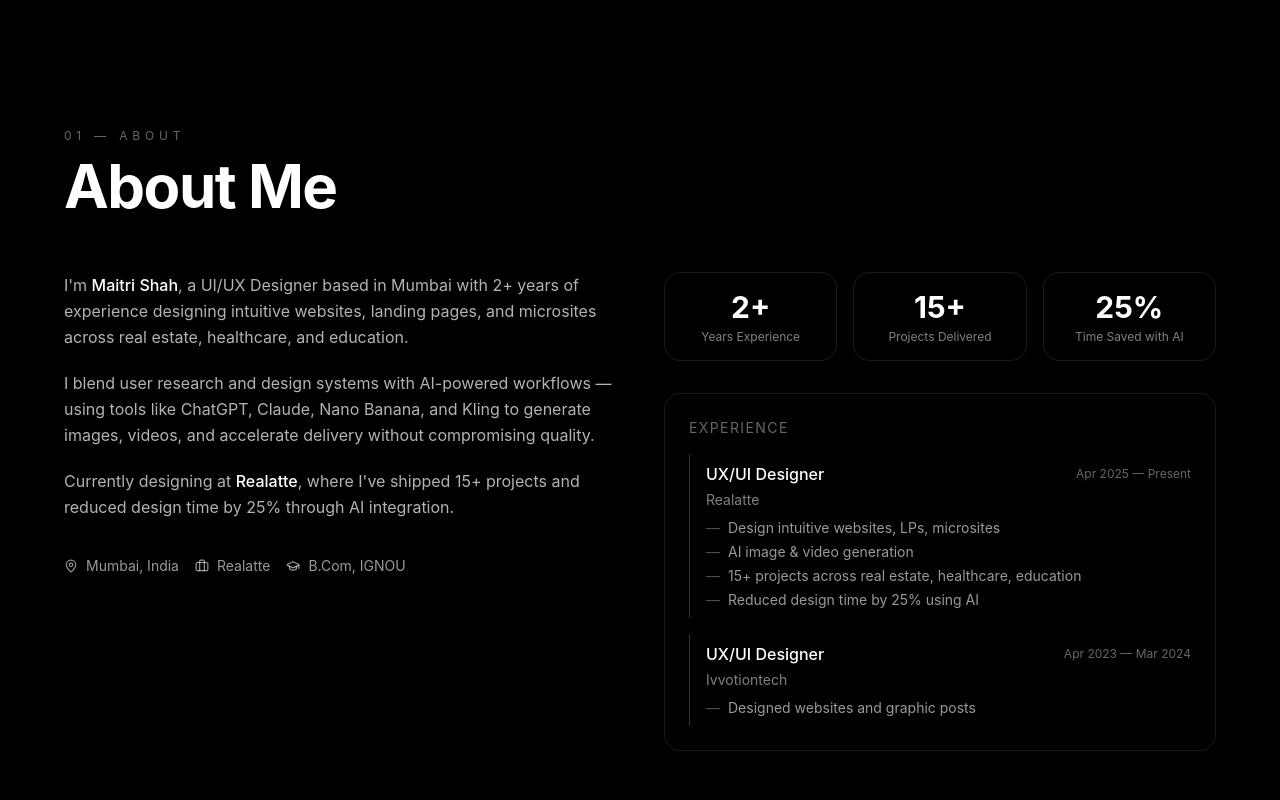
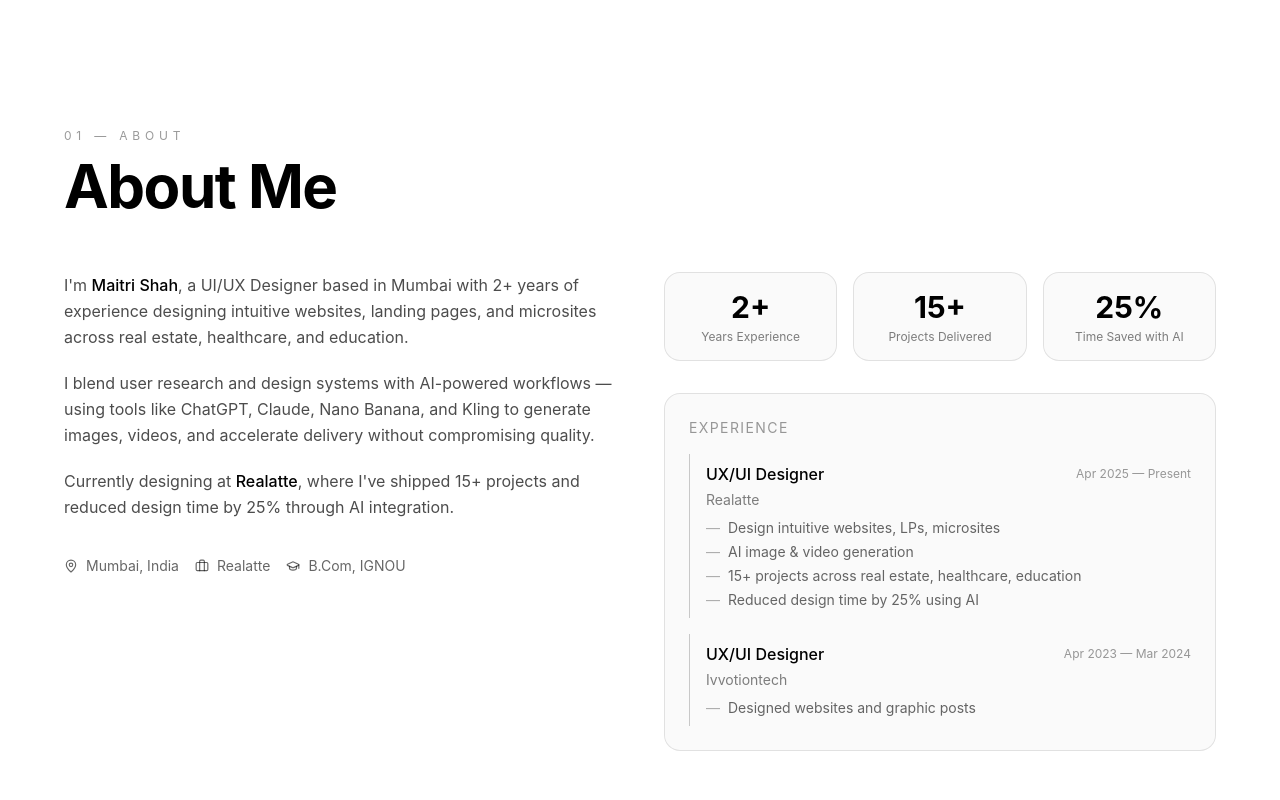
Before and after one commit to amitjangid9510/maitri, a React app: page / in a window 1280 px wide. Shown: the part 800-1600 px from the top of the page. Built offline with nearby package versions, Linux system fonts and the light colour scheme; the HTML template or start-up script is replaced by a standard one.

Commit message:
changed white bg

```diff
--- a/src/App.jsx
+++ b/src/App.jsx
@@ -1,5 +1,5 @@
 import { useState, useEffect, useRef } from "react";
-import { motion, useScroll, useSpring, useMotionValue, useTransform } from "framer-motion";
+import { motion, useScroll, useSpring, useMotionValue, useTransform, AnimatePresence } from "framer-motion";
 import { Mail, Phone, MapPin, ArrowDown, Briefcase, GraduationCap, ArrowUpRight, Send } from "lucide-react";
 
 /* ============================
@@ -37,14 +37,24 @@ const KlingIcon = () => (<svg viewBox="0 0 24 24" className="w-5 h-5"><circle cx
 const ClaudeCodeIcon = () => (<svg viewBox="0 0 24 24" className="w-5 h-5"><circle cx="12" cy="12" r="11" fill="#d97757"/><path fill="none" stroke="#fff" strokeWidth="1.8" strokeLinecap="round" strokeLinejoin="round" d="M9 9l-3 3 3 3M15 9l3 3-3 3"/></svg>);
 
 /* ============================
-   CUSTOM CURSOR
+   ONE-FINGER POINTING HAND CURSOR
 ============================ */
-function CustomCursor() {
-  const x = useMotionValue(0);
-  const y = useMotionValue(0);
+function WindowsHandCursor() {
+  const x = useMotionValue(-100);
+  const y = useMotionValue(-100);
   const [hovering, setHovering] = useState(false);
-  const springX = useSpring(x, { stiffness: 300, damping: 30 });
-  const springY = useSpring(y, { stiffness: 300, damping: 30 });
+  const [clicking, setClicking] = useState(false);
+  const [ripples, setRipples] = useState([]);
+  const [isTouch, setIsTouch] = useState(false);
+
+  const springX = useSpring(x, { stiffness: 400, damping: 38, mass: 0.5 });
+  const springY = useSpring(y, { stiffness: 400, damping: 38, mass: 0.5 });
+
+  useEffect(() => {
+    if (typeof window !== "undefined") {
+      setIsTouch(window.matchMedia("(pointer: coarse)").matches);
+    }
+  }, []);
 
   useEffect(() => {
     const move = (e) => {
@@ -53,18 +63,74 @@ function CustomCursor() {
       const el = e.target;
       setHovering(!!el.closest("a, button, [data-hover]"));
     };
+    const down = (e) => {
+      setClicking(true);
+      const id = Date.now() + Math.random();
+      setRipples((r) => [...r, { id, x: e.clientX, y: e.clientY }]);
+      setTimeout(() => {
+        setRipples((r) => r.filter((rp) => rp.id !== id));
+      }, 600);
+    };
+    const up = () => setClicking(false);
+
     window.addEventListener("mousemove", move);
-    return () => window.removeEventListener("mousemove", move);
+    window.addEventListener("mousedown", down);
+    window.addEventListener("mouseup", up);
+    return () => {
+      window.removeEventListener("mousemove", move);
+      window.removeEventListener("mousedown", down);
+      window.removeEventListener("mouseup", up);
+    };
   }, [x, y]);
+
+  if (isTouch) return null;
 
   return (
     <>
-      <motion.div style={{ x: springX, y: springY }} className="pointer-events-none fixed top-0 left-0 z-[9999] -translate-x-1/2 -translate-y-1/2 mix-blend-difference hidden md:block">
-        <motion.div animate={{ width: hovering ? 64 : 36, height: hovering ? 64 : 36, borderWidth: hovering ? 2 : 1.5 }} transition={{ type: "spring", stiffness: 300, damping: 20 }} className="rounded-full border border-white" />
+      <AnimatePresence>
+        {ripples.map((r) => (
+          <motion.div
+            key={r.id}
+            className="pointer-events-none fixed z-[9998] rounded-full border-2 border-white"
+            initial={{ width: 0, height: 0, x: r.x, y: r.y, opacity: 0.9 }}
+            animate={{ width: 70, height: 70, x: r.x - 35, y: r.y - 35, opacity: 0 }}
+            exit={{ opacity: 0 }}
+            transition={{ duration: 0.6, ease: "easeOut" }}
+            style={{ mixBlendMode: "difference" }}
+          />
+        ))}
+      </AnimatePresence>
+
+      <motion.div
+        style={{ x: springX, y: springY }}
+        className="pointer-events-none fixed top-0 left-0 z-[9999] hidden md:block"
+      >
+        <motion.div
+          animate={{
+            scale: clicking ? 0.85 : hovering ? 1.1 : 1,
+          }}
+          transition={{ type: "spring", stiffness: 500, damping: 26 }}
+          style={{ transformOrigin: "7px 2px" }}
+        >
+          <svg
+            width="22"
+            height="30"
+            viewBox="0 0 22 30"
+            fill="none"
+            style={{ mixBlendMode: "difference" }}
+          >
+            <path
+              d="M7.5 1.5C7.5 0.671573 8.17157 0 9 0C9.82843 0 10.5 0.671573 10.5 1.5V15C10.5 15.2761 10.7239 15.5 11 15.5C11.2761 15.5 11.5 15.2761 11.5 15V5.5C11.5 4.67157 12.1716 4 13 4C13.8284 4 14.5 4.67157 14.5 5.5V15C14.5 15.2761 14.7239 15.5 15 15.5C15.2761 15.5 15.5 15.2761 15.5 15V8C15.5 7.17157 16.1716 6.5 17 6.5C17.8284 6.5 18.5 7.17157 18.5 8V15.5C18.5 15.7761 18.7239 16 19 16C19.2761 16 19.5 15.7761 19.5 15.5V12C19.5 11.1716 20.1716 10.5 21 10.5C21.8284 10.5 22.5 11.1716 22.5 12V19C22.5 25.0751 17.5751 30 11.5 30H11C4.92487 30 0 25.0751 0 19V8.5C0 7.67157 0.671573 7 1.5 7C2.32843 7 3 7.67157 3 8.5V14.5C3 14.7761 3.22386 15 3.5 15C3.77614 15 4 14.7761 4 14.5V3.5C4 2.67157 4.67157 2 5.5 2C6.32843 2 7 2.67157 7 3.5V14.5"
+              fill="white"
+              stroke="black"
+              strokeWidth="1"
+              strokeLinejoin="round"
+              strokeLinecap="round"
+            />
+          </svg>
         </motion.div>
-      <motion.div style={{ x, y }} className="pointer-events-none fixed top-0 left-0 z-[9999] -translate-x-1/2 -translate-y-1/2 mix-blend-difference hidden md:block">
-        <div className="w-1.5 h-1.5 rounded-full bg-white" />
       </motion.div>
+
       <style>{`@media (min-width: 768px) { * { cursor: none !important; } }`}</style>
     </>
   );
@@ -110,22 +176,19 @@ function Header() {
 }
 
 /* ============================
-   HERO — Flower field + FAST smooth reveal
+   HERO
 ============================ */
 function Hero() {
   const heroRef = useRef(null);
   const [isHovering, setIsHovering] = useState(false);
   const [isTouch, setIsTouch] = useState(false);
 
-  // Raw motion values (instant set on mousemove)
   const rawX = useMotionValue(-9999);
   const rawY = useMotionValue(-9999);
 
-  // Faster spring = tight, snappy follow (no more slow lag)
   const springX = useSpring(rawX, { stiffness: 320, damping: 32, mass: 0.6 });
   const springY = useSpring(rawY, { stiffness: 320, damping: 32, mass: 0.6 });
 
-  // Slightly softer trailing layer for halo (still tight)
   const trailX = useSpring(rawX, { stiffness: 180, damping: 26, mass: 0.9 });
   const trailY = useSpring(rawY, { stiffness: 180, damping: 26, mass: 0.9 });
 
@@ -173,7 +236,6 @@ function Hero() {
       ref={heroRef}
       className="relative min-h-screen flex items-center justify-center overflow-hidden pt-24 pb-16"
     >
-      {/* ============ LAYER 1: Flower field with golden sunlight ============ */}
       <div
         className="absolute inset-0 bg-cover bg-center"
         style={{
@@ -191,7 +253,6 @@ function Hero() {
       />
       <div className="absolute inset-0 bg-gradient-to-t from-black/70 via-black/10 to-transparent" />
 
-      {/* ============ LAYER 2: Black overlay with FAST smooth mask ============ */}
       {!isTouch && (
         <motion.div
           className="absolute inset-0 bg-black pointer-events-none"
@@ -202,7 +263,6 @@ function Hero() {
         <div className="absolute inset-0 bg-black pointer-events-none" style={{ opacity: 0.92 }} />
       )}
 
-      {/* ============ LAYER 3: Soft warm halo (tight trailing) ============ */}
       {!isTouch && (
         <motion.div
           className="absolute pointer-events-none"
@@ -221,7 +281,6 @@ function Hero() {
         />
       )}
 
-      {/* ============ LAYER 4: Organic water rings + bubbles (tight follow) ============ */}
       {!isTouch && (
         <motion.div
           className="absolute pointer-events-none"
@@ -294,7 +353,6 @@ function Hero() {
         </motion.div>
       )}
 
-      {/* ============ LAYER 5: Subtle grid ============ */}
       <div
         className="absolute inset-0 opacity-[0.04] pointer-events-none"
         style={{
@@ -304,7 +362,6 @@ function Hero() {
         }}
       />
 
-      {/* ============ CONTENT ============ */}
       <div className="relative z-10 max-w-6xl mx-auto px-6 grid md:grid-cols-2 gap-12 items-center w-full">
         <div className="text-center md:text-left order-2 md:order-1">
           <motion.p initial={{ opacity: 0, y: 20 }} animate={{ opacity: 1, y: 0 }} transition={{ delay: 0.2, duration: 0.8 }} className="text-xs md:text-sm uppercase tracking-[0.4em] text-amber-100/80 mb-6">UI/UX Designer • AI</motion.p>
@@ -329,7 +386,6 @@ function Hero() {
         </motion.div>
       </div>
 
-      {/* Hover hint */}
       {!isTouch && (
         <motion.div
           initial={{ opacity: 0 }}
@@ -355,17 +411,17 @@ function Section({ id, children, className = "" }) {
   return <section id={id} className={`relative py-24 md:py-32 px-6 ${className}`}><div className="max-w-6xl mx-auto">{children}</div></section>;
 }
 
-function SectionTitle({ label, title }) {
+function SectionTitle({ label, title, dark = false }) {
   return (
     <motion.div initial={{ opacity: 0, y: 30 }} whileInView={{ opacity: 1, y: 0 }} viewport={{ once: true, margin: "-80px" }} transition={{ duration: 0.7 }} className="mb-14">
-      <p className="text-xs uppercase tracking-[0.4em] text-white/40 mb-3">{label}</p>
-      <h2 className="text-4xl md:text-6xl font-bold tracking-tight text-white">{title}</h2>
+      <p className={`text-xs uppercase tracking-[0.4em] mb-3 ${dark ? "text-black/40" : "text-white/40"}`}>{label}</p>
+      <h2 className={`text-4xl md:text-6xl font-bold tracking-tight ${dark ? "text-black" : "text-white"}`}>{title}</h2>
     </motion.div>
   );
 }
 
 /* ============================
-   ABOUT
+   ABOUT — WHITE BACKGROUND, BLACK TEXT
 ============================ */
 function About() {
   const stats = [
@@ -374,43 +430,79 @@ function About() {
     { value: "25%", label: "Time Saved with AI" },
   ];
   return (
-    <Section id="about">
-      <SectionTitle label="01 — About" title="About Me" />
+    <section id="about" className="relative py-24 md:py-32 px-6 bg-white text-black">
+      <div className="max-w-6xl mx-auto">
+        <SectionTitle label="01 — About" title="About Me" dark />
+
         <div className="grid md:grid-cols-2 gap-12 items-start">
-        <motion.div initial={{ opacity: 0, x: -30 }} whileInView={{ opacity: 1, x: 0 }} viewport={{ once: true }} transition={{ duration: 0.7 }} className="space-y-5 text-white/70 leading-relaxed">
-          <p>I'm <span className="text-white font-medium">Maitri Shah</span>, a UI/UX Designer based in Mumbai with 2+ years of experience designing intuitive websites, landing pages, and microsites across real estate, healthcare, and education.</p>
-          <p>I blend user research and design systems with AI-powered workflows — using tools like ChatGPT, Claude, Nano Banana, and Kling to generate images, videos, and accelerate delivery without compromising quality.</p>
-          <p>Currently designing at <span className="text-white font-medium">Realatte</span>, where I've shipped 15+ projects and reduced design time by 25% through AI integration.</p>
-          <div className="flex flex-wrap gap-4 pt-4 text-sm text-white/60">
+          <motion.div
+            initial={{ opacity: 0, x: -30 }}
+            whileInView={{ opacity: 1, x: 0 }}
+            viewport={{ once: true }}
+            transition={{ duration: 0.7 }}
+            className="space-y-5 text-black/70 leading-relaxed"
+          >
+            <p>
+              I'm <span className="text-black font-medium">Maitri Shah</span>, a UI/UX Designer
+              based in Mumbai with 2+ years of experience designing intuitive websites,
+              landing pages, and microsites across real estate, healthcare, and education.
+            </p>
+            <p>
+              I blend user research and design systems with AI-powered workflows —
+              using tools like ChatGPT, Claude, Nano Banana, and Kling to generate
+              images, videos, and accelerate delivery without compromising quality.
+            </p>
+            <p>
+              Currently designing at <span className="text-black font-medium">Realatte</span>,
+              where I've shipped 15+ projects and reduced design time by 25% through
+              AI integration.
+            </p>
+
+            <div className="flex flex-wrap gap-4 pt-4 text-sm text-black/60">
               <span className="flex items-center gap-2"><MapPin size={14} /> Mumbai, India</span>
               <span className="flex items-center gap-2"><Briefcase size={14} /> Realatte</span>
               <span className="flex items-center gap-2"><GraduationCap size={14} /> B.Com, IGNOU</span>
             </div>
           </motion.div>
-        <motion.div initial={{ opacity: 0, x: 30 }} whileInView={{ opacity: 1, x: 0 }} viewport={{ once: true }} transition={{ duration: 0.7 }} className="space-y-8">
+
+          <motion.div
+            initial={{ opacity: 0, x: 30 }}
+            whileInView={{ opacity: 1, x: 0 }}
+            viewport={{ once: true }}
+            transition={{ duration: 0.7 }}
+            className="space-y-8"
+          >
             <div className="grid grid-cols-3 gap-4">
               {stats.map((s, i) => (
-              <motion.div key={s.label} initial={{ opacity: 0, y: 20 }} whileInView={{ opacity: 1, y: 0 }} viewport={{ once: true }} transition={{ delay: i * 0.1, duration: 0.6 }} className="border border-white/10 rounded-2xl p-4 text-center hover:border-white/30 transition">
-                <div className="text-2xl md:text-3xl font-bold text-white">{s.value}</div>
-                <div className="text-[10px] md:text-xs text-white/50 mt-1 leading-tight">{s.label}</div>
+                <motion.div
+                  key={s.label}
+                  initial={{ opacity: 0, y: 20 }}
+                  whileInView={{ opacity: 1, y: 0 }}
+                  viewport={{ once: true }}
+                  transition={{ delay: i * 0.1, duration: 0.6 }}
+                  className="border border-black/10 rounded-2xl p-4 text-center hover:border-black/40 transition bg-black/[0.02]"
+                >
+                  <div className="text-2xl md:text-3xl font-bold text-black">{s.value}</div>
+                  <div className="text-[10px] md:text-xs text-black/50 mt-1 leading-tight">{s.label}</div>
                 </motion.div>
               ))}
             </div>
-          <div className="border border-white/10 rounded-2xl p-6 space-y-4">
-            <h3 className="text-sm uppercase tracking-widest text-white/40">Experience</h3>
+
+            <div className="border border-black/10 rounded-2xl p-6 space-y-4 bg-black/[0.02]">
+              <h3 className="text-sm uppercase tracking-widest text-black/40">Experience</h3>
               {[
                 { role: "UX/UI Designer", company: "Realatte", time: "Apr 2025 — Present", points: ["Design intuitive websites, LPs, microsites", "AI image & video generation", "15+ projects across real estate, healthcare, education", "Reduced design time by 25% using AI"] },
                 { role: "UX/UI Designer", company: "Ivvotiontech", time: "Apr 2023 — Mar 2024", points: ["Designed websites and graphic posts"] },
               ].map((exp) => (
-              <div key={exp.company} className="border-l border-white/20 pl-4 py-2">
+                <div key={exp.company} className="border-l border-black/20 pl-4 py-2">
                   <div className="flex items-center justify-between flex-wrap gap-2">
-                  <h4 className="text-white font-medium">{exp.role}</h4>
-                  <span className="text-xs text-white/40">{exp.time}</span>
+                    <h4 className="text-black font-medium">{exp.role}</h4>
+                    <span className="text-xs text-black/40">{exp.time}</span>
                   </div>
-                <p className="text-sm text-white/50 mt-1">{exp.company}</p>
+                  <p className="text-sm text-black/50 mt-1">{exp.company}</p>
                   <ul className="mt-2 space-y-1">
                     {exp.points.map((p) => (
-                    <li key={p} className="text-sm text-white/60 flex gap-2"><span className="text-white/30">—</span> {p}</li>
+                      <li key={p} className="text-sm text-black/60 flex gap-2"><span className="text-black/30">—</span> {p}</li>
                     ))}
                   </ul>
                 </div>
@@ -418,7 +510,8 @@ function About() {
             </div>
           </motion.div>
         </div>
-    </Section>
+      </div>
+    </section>
   );
 }
 
@@ -664,7 +757,7 @@ function Footer() {
 function App() {
   return (
     <div className="bg-black text-white min-h-screen selection:bg-white selection:text-black overflow-x-hidden antialiased">
-      <CustomCursor />
+      <WindowsHandCursor />
       <ScrollProgress />
       <Header />
       <main>
```
Lines whose indentation alone changed are shown as unchanged.
